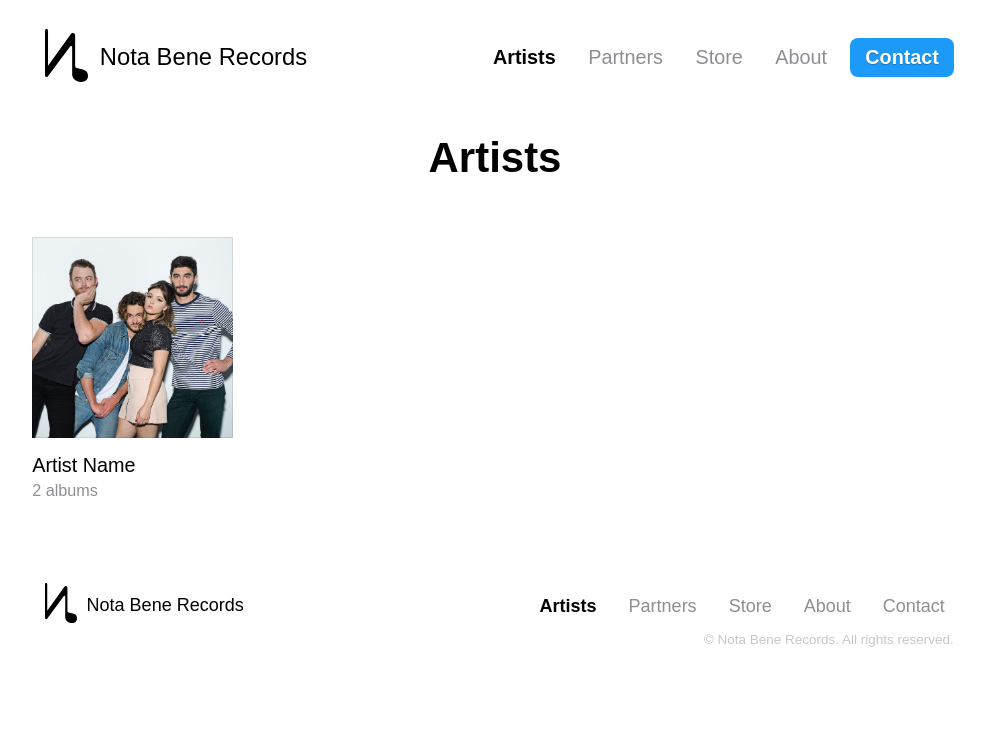
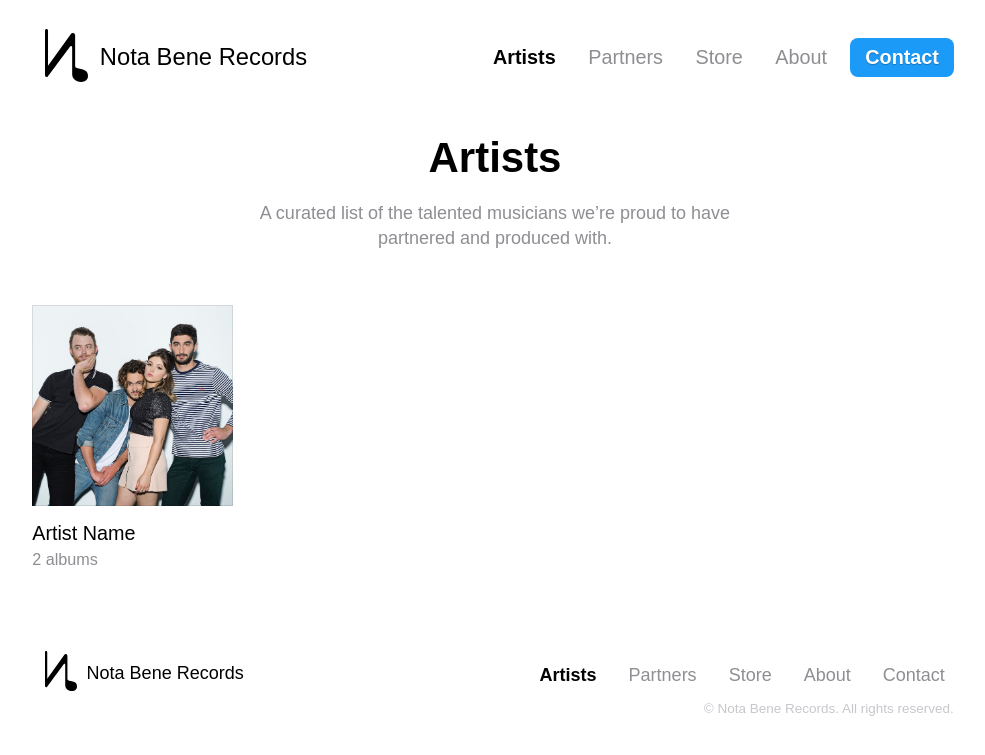
Before and after one commit to cjmlgrto/notabenerecords, a Jekyll site: the page built from artists.markdown, in a window 1280 px wide. Shown: the top 755 px of the page, without its empty margins (145-1130 px from the left). Built offline with Jekyll 4.4.1, drawn with Linux system fonts in a browser that asks for light colours.

Commit message:
Updated Artists

```diff
--- a/artists.markdown
+++ b/artists.markdown
@@ -1,6 +1,7 @@
 ---
 title: Artists
 permalink: "/artists/"
+description: A curated list of the talented musicians we’re proud to have partnered
+  and produced with.
 layout: artists
-description: ''
 ---
```
